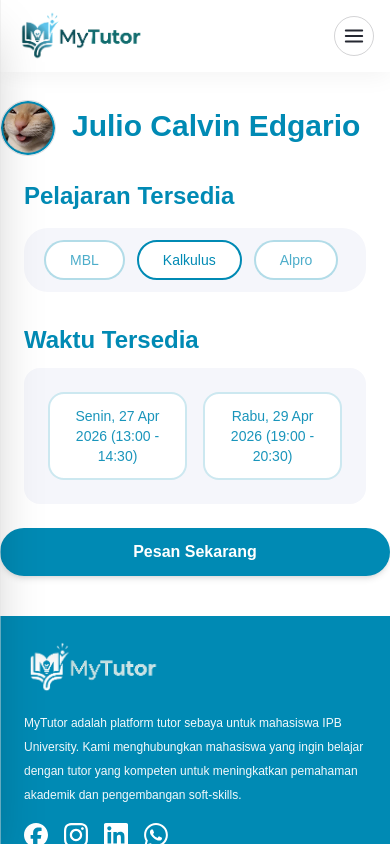
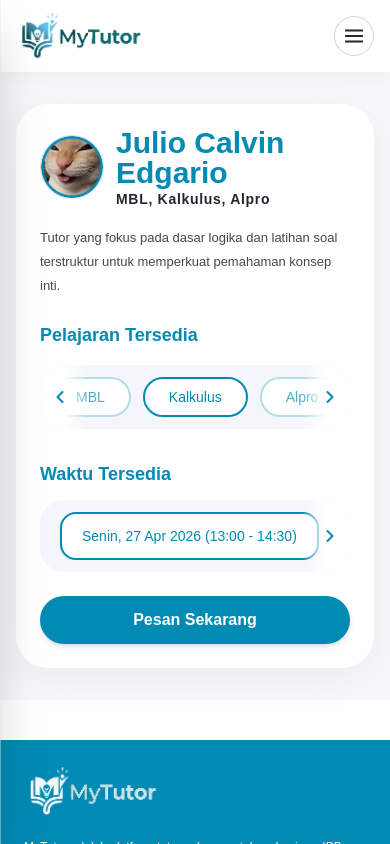
Before and after one commit to JeremyTjahjana/MyTutor, a Next.js app: page /tutor/1/schedule in a window 390 px wide. Both pictures are taken after a click on the button "Kalkulus". Shown: the top 844 px of the page. Built offline with nearby package versions, Linux system fonts and the light colour scheme.

Commit message:
Update UI

```diff
--- a/app/components/Tutor/Schedule/PelajaranTersedia.tsx
+++ b/app/components/Tutor/Schedule/PelajaranTersedia.tsx
@@ -100,12 +100,12 @@ const PelajaranTersedia = () => {
 
   return (
     <section className="w-full bg-[var(--putih)] text-[var(--gelap)]">
-      <div className="w-full sm:px-10 md:px-20 flex flex-col gap-4 p-6">
-        <h2 className="text-2xl font-bold text-[var(--biru)]">
+      <div className="w-full flex flex-col gap-4 mt-6">
+        <h2 className="text-[18px] font-bold text-[var(--biru)]">
           Pelajaran Tersedia
         </h2>
 
-        <div className="relative bg-[#F5F6FB] rounded-3xl p-3 flex items-center overflow-hidden">
+        <div className="relative bg-[#F5F6FB] rounded-3xl p-3 overflow-hidden group">
           <div
             ref={scrollRef}
             onScroll={checkScroll}
@@ -121,13 +121,73 @@ const PelajaranTersedia = () => {
                 className={`px-6 py-2 rounded-full font-medium text-sm whitespace-nowrap transition-colors shrink-0 ${
                   index === activeIndex
                     ? "bg-white border-2 border-[var(--biru)] text-[var(--biru)]"
-                    : "bg-white border-2 border-[var(--biru)]/30 text-[var(--biru)]/70"
+                    : "bg-white border-2 border-[var(--biru)]/30 text-[var(--biru)]/70 hover:bg-[#E6F3F5]"
                 }`}
               >
                 {item}
               </button>
             ))}
           </div>
+
+          {canScrollLeft && (
+            <div className="absolute left-0 top-0 bottom-0 w-12 bg-gradient-to-r from-white via-white to-transparent pointer-events-none z-5" />
+          )}
+
+          {canScrollRight && (
+            <div className="absolute right-0 top-0 bottom-0 w-12 bg-gradient-to-l from-white via-white to-transparent pointer-events-none z-5" />
+          )}
+
+          {canScrollLeft && (
+            <button
+              onClick={() => {
+                if (activeIndex > 0) {
+                  centerItem(activeIndex - 1);
+                } else {
+                  centerItem(activeIndex);
+                }
+              }}
+              className="absolute left-0 top-1/2 -translate-y-1/2 z-10 h-10 w-10 rounded-full flex items-center justify-center text-[var(--biru)] hover:text-[var(--biru)]/80 transition-colors"
+            >
+              <svg
+                width="20"
+                height="20"
+                viewBox="0 0 24 24"
+                fill="none"
+                stroke="currentColor"
+                strokeWidth="2.5"
+                strokeLinecap="round"
+                strokeLinejoin="round"
+              >
+                <polyline points="15 18 9 12 15 6"></polyline>
+              </svg>
+            </button>
+          )}
+
+          {canScrollRight && (
+            <button
+              onClick={() => {
+                if (activeIndex < pelajaran.length - 1) {
+                  centerItem(activeIndex + 1);
+                } else {
+                  centerItem(activeIndex);
+                }
+              }}
+              className="absolute right-0 top-1/2 -translate-y-1/2 z-10 h-10 w-10 rounded-full flex items-center justify-center text-[var(--biru)] hover:text-[var(--biru)]/80 transition-colors"
+            >
+              <svg
+                width="20"
+                height="20"
+                viewBox="0 0 24 24"
+                fill="none"
+                stroke="currentColor"
+                strokeWidth="2.5"
+                strokeLinecap="round"
+                strokeLinejoin="round"
+              >
+                <polyline points="9 18 15 12 9 6"></polyline>
+              </svg>
+            </button>
+          )}
         </div>
 
         <div className="mt-4">
--- a/app/components/Tutor/Schedule/Pesan.tsx
+++ b/app/components/Tutor/Schedule/Pesan.tsx
@@ -16,10 +16,10 @@ const Pesan = ({ disabled = false, label = "Pesan Sekarang", onClick, className
         type="button"
         onClick={onClick}
         disabled={disabled}
-        className={`w-full max-w-[420px] py-3 px-6 rounded-full text-white font-semibold transition-colors duration-200 shadow-md focus:outline-none ${
+        className={`w-full max-w-[420px] py-3 px-6 rounded-full text-white font-semibold transition-all duration-300 shadow-md focus:outline-none ${
           disabled
             ? "bg-[#9fc6cc] cursor-not-allowed"
-            : "bg-[var(--biru)] hover:bg-[#00758a] active:scale-[0.995]"
+            : "bg-[var(--biru)] hover:bg-[#00758a] hover:shadow-lg hover:scale-[1.02] active:scale-[0.97]"
         }`}
       >
         {label}
--- a/app/components/Tutor/Schedule/Profile.tsx
+++ b/app/components/Tutor/Schedule/Profile.tsx
@@ -18,20 +18,29 @@ const Profile = () => {
   }
 
   return (
-    <section className="mt-6 flex items-center justify-center gap-4 sm:gap-6">
+    <section className="mt-0 flex flex-col gap-5 sm:gap-6">
+      <div className="flex items-center gap-3 sm:gap-4">
         <Image
           src={tutor.profile}
           alt={`${tutor.name} profile`}
           width={80}
           height={80}
-        className="mt-1 h-14 w-14 lg:h-20 lg:w-20 rounded-full object-cover border border-[var(--gelap)]/15"
+          className="h-16 w-16 rounded-full object-cover border border-[var(--gelap)]/15 sm:h-20 sm:w-20 lg:h-24 lg:w-24"
         />
 
         <div className="min-w-0 flex-1">
           <h1 className="text-[30px] leading-none font-bold text-[var(--biru)] sm:text-[42px]">
             {tutor.name}
           </h1>
+          <p className="mt-1 text-sm font-semibold tracking-wider text-[var(--gelap)] leading-none sm:text-base">
+            {tutor.matkuls.join(", ")}
+          </p>
         </div>
+      </div>
+
+      <p className="text-[13px] leading-6 text-[var(--gelap)]/85 sm:text-[15px] sm:leading-7">
+        {tutor.description}
+      </p>
     </section>
   );
 };
--- a/app/components/Tutor/Schedule/WaktuTersedia.tsx
+++ b/app/components/Tutor/Schedule/WaktuTersedia.tsx
@@ -1,6 +1,6 @@
 "use client";
 
-import React, { useEffect, useMemo, useState } from "react";
+import React, { useEffect, useMemo, useState, useRef } from "react";
 import { useParams } from "next/navigation";
 import { dummyTutor } from "@/app/assets/assets";
 
@@ -34,11 +34,65 @@ const WaktuTersedia = ({
 
   const waktu = tutor?.waktu ?? [];
 
-  const [selected, setSelected] = useState<number | null>(controlledIndex);
+  const scrollRef = useRef<HTMLDivElement | null>(null);
+  const itemRefs = useRef<Array<HTMLButtonElement | null>>([]);
+
+  const [selected, setSelected] = useState<number>(controlledIndex ?? 0);
+  const [canScrollLeft, setCanScrollLeft] = useState(false);
+  const [canScrollRight, setCanScrollRight] = useState(true);
 
   useEffect(() => {
-    setSelected(controlledIndex);
+    if (controlledIndex !== null) {
+      setSelected(controlledIndex);
+    }
   }, [controlledIndex]);
+
+  const checkScroll = () => {
+    if (!scrollRef.current) return;
+
+    const { scrollLeft, scrollWidth, clientWidth } = scrollRef.current;
+    setCanScrollLeft(scrollLeft > 0);
+    setCanScrollRight(scrollLeft < scrollWidth - clientWidth - 1);
+  };
+
+  useEffect(() => {
+    checkScroll();
+  }, [waktu]);
+
+  useEffect(() => {
+    const onResize = () => checkScroll();
+    window.addEventListener("resize", onResize);
+    return () => window.removeEventListener("resize", onResize);
+  }, []);
+
+  const centerItem = (index: number) => {
+    const container = scrollRef.current;
+    const el = itemRefs.current[index];
+
+    if (!container || !el) return;
+
+    const containerRect = container.getBoundingClientRect();
+    const elRect = el.getBoundingClientRect();
+
+    const elCenter =
+      elRect.left -
+      containerRect.left +
+      container.scrollLeft +
+      elRect.width / 2;
+
+    const targetScrollLeft = elCenter - container.clientWidth / 2;
+    const maxScrollLeft = Math.max(
+      0,
+      container.scrollWidth - container.clientWidth,
+    );
+
+    container.scrollTo({
+      left: Math.max(0, Math.min(targetScrollLeft, maxScrollLeft)),
+      behavior: "smooth",
+    });
+
+    setTimeout(checkScroll, 300);
+  };
 
   const formattedTimes = useMemo(() => {
     return waktu.map((item) => {
@@ -59,6 +113,7 @@ const WaktuTersedia = ({
 
   const handleClick = (index: number) => {
     setSelected(index);
+    centerItem(index);
     onSelect?.(index, waktu[index]);
   };
 
@@ -72,22 +127,24 @@ const WaktuTersedia = ({
 
   return (
     <section className={`w-full ${className}`}>
-      <h3 className="text-2xl font-semibold text-[var(--biru)] mb-3">
+      <h3 className="text-[18px] font-semibold text-[var(--biru)] mb-3">
         Waktu Tersedia
       </h3>
 
-      <div className="rounded-2xl bg-[#F5F6FB] p-6">
+      <div className="relative bg-[#F5F6FB] rounded-3xl p-3 overflow-hidden">
         <div
-          className="grid gap-4"
-          style={{
-            gridTemplateColumns: `repeat(${columns}, minmax(0, 1fr))`,
-          }}
+          ref={scrollRef}
+          onScroll={checkScroll}
+          className="flex gap-3 overflow-x-auto w-full scroll-smooth px-2 [&::-webkit-scrollbar]:hidden"
         >
           {formattedTimes.map((item, i) => (
             <button
               key={`${item.tanggal}-${i}`}
+              ref={(el) => {
+                itemRefs.current[i] = el;
+              }}
               onClick={() => handleClick(i)}
-              className={`w-full px-5 py-3 rounded-2xl text-sm font-medium transition-all border-2 flex items-center justify-center text-center ${
+              className={`px-5 py-3 rounded-2xl text-sm font-medium transition-all border-2 whitespace-nowrap shrink-0 ${
                 selected === i
                   ? "bg-white text-[var(--biru)] border-[var(--biru)] shadow-sm"
                   : "bg-[var(--putih)] text-[var(--biru)]/90 border-[var(--biru)]/20 hover:bg-[#E6F3F5]"
@@ -97,6 +154,66 @@ const WaktuTersedia = ({
             </button>
           ))}
         </div>
+
+        {canScrollLeft && (
+          <div className="absolute left-0 top-0 bottom-0 w-12 bg-gradient-to-r from-white via-white to-transparent pointer-events-none z-5" />
+        )}
+
+        {canScrollRight && (
+          <div className="absolute right-0 top-0 bottom-0 w-12 bg-gradient-to-l from-white via-white to-transparent pointer-events-none z-5" />
+        )}
+
+        {canScrollLeft && (
+          <button
+            onClick={() => {
+              if (selected > 0) {
+                handleClick(selected - 1);
+              } else {
+                centerItem(selected);
+              }
+            }}
+            className="absolute left-0 top-1/2 -translate-y-1/2 z-10 h-10 w-10 rounded-full flex items-center justify-center text-[var(--biru)] hover:text-[var(--biru)]/80 transition-colors"
+          >
+            <svg
+              width="20"
+              height="20"
+              viewBox="0 0 24 24"
+              fill="none"
+              stroke="currentColor"
+              strokeWidth="2.5"
+              strokeLinecap="round"
+              strokeLinejoin="round"
+            >
+              <polyline points="15 18 9 12 15 6"></polyline>
+            </svg>
+          </button>
+        )}
+
+        {canScrollRight && (
+          <button
+            onClick={() => {
+              if (selected < formattedTimes.length - 1) {
+                handleClick(selected + 1);
+              } else {
+                centerItem(selected);
+              }
+            }}
+            className="absolute right-0 top-1/2 -translate-y-1/2 z-10 h-10 w-10 rounded-full flex items-center justify-center text-[var(--biru)] hover:text-[var(--biru)]/80 transition-colors"
+          >
+            <svg
+              width="20"
+              height="20"
+              viewBox="0 0 24 24"
+              fill="none"
+              stroke="currentColor"
+              strokeWidth="2.5"
+              strokeLinecap="round"
+              strokeLinejoin="round"
+            >
+              <polyline points="9 18 15 12 9 6"></polyline>
+            </svg>
+          </button>
+        )}
       </div>
     </section>
   );
--- a/app/tutor/[id]/schedule/page.tsx
+++ b/app/tutor/[id]/schedule/page.tsx
@@ -1,16 +1,19 @@
 import React from "react";
 import PelajaranTersedia from "../../../components/Tutor/Schedule/PelajaranTersedia";
 import Pesan from "../../../components/Tutor/Schedule/Pesan";
-import Image from "next/image";
 import Profile from "@/app/components/Tutor/Schedule/Profile";
 
 const page = () => {
   return (
-    <>
-      <Profile />
-      <PelajaranTersedia />
-      <Pesan />
-    </>
+    <main className="h-auto bg-[#F7F8FC] px-4 py-8 sm:px-6 lg:px-10">
+      <div className="mx-auto max-w-5xl rounded-[32px] bg-white p-6 shadow-[0_10px_40px_rgba(0,0,0,0.06)] sm:p-8 lg:p-10">
+        <Profile />
+        <PelajaranTersedia />
+        <div className="mt-6">
+          <Pesan />
+        </div>
+      </div>
+    </main>
   );
 };
 
```
Lines whose indentation alone changed are shown as unchanged.
